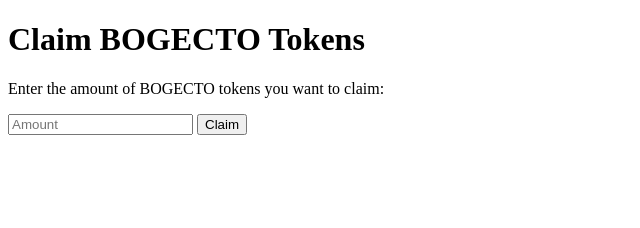
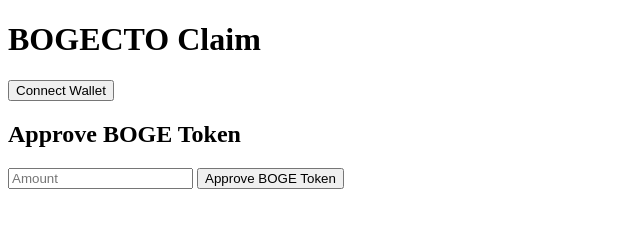
Before and after one commit to Smoke789-r/Blast-Token-Trial, a plain HTML site: page index.html in a window 1280 px wide. Shown: the whole page, without its empty margins (0-640 px from the left). Drawn offline with Linux system fonts and the light colour scheme.

Commit message:
Update index.html

```diff
--- a/index.html
+++ b/index.html
@@ -6,10 +6,12 @@
     <title>BOGECTO Claim</title>
 </head>
 <body>
-    <h1>Claim BOGECTO Tokens</h1>
-    <p>Enter the amount of BOGECTO tokens you want to claim:</p>
+    <h1>BOGECTO Claim</h1>
+    <button id="connectWalletButton" onclick="connectWallet()">Connect Wallet</button>
+    <p id="walletAddress"></p>
+    <h2>Approve BOGE Token</h2>
     <input type="number" id="amount" placeholder="Amount">
-    <button onclick="claimTokens()">Claim</button>
+    <button onclick="approveBOGEToken()">Approve BOGE Token</button>
 
     <script src="https://cdn.jsdelivr.net/npm/web3@1.6.1/dist/web3.min.js"></script>
     <script src="app.js"></script>
```
